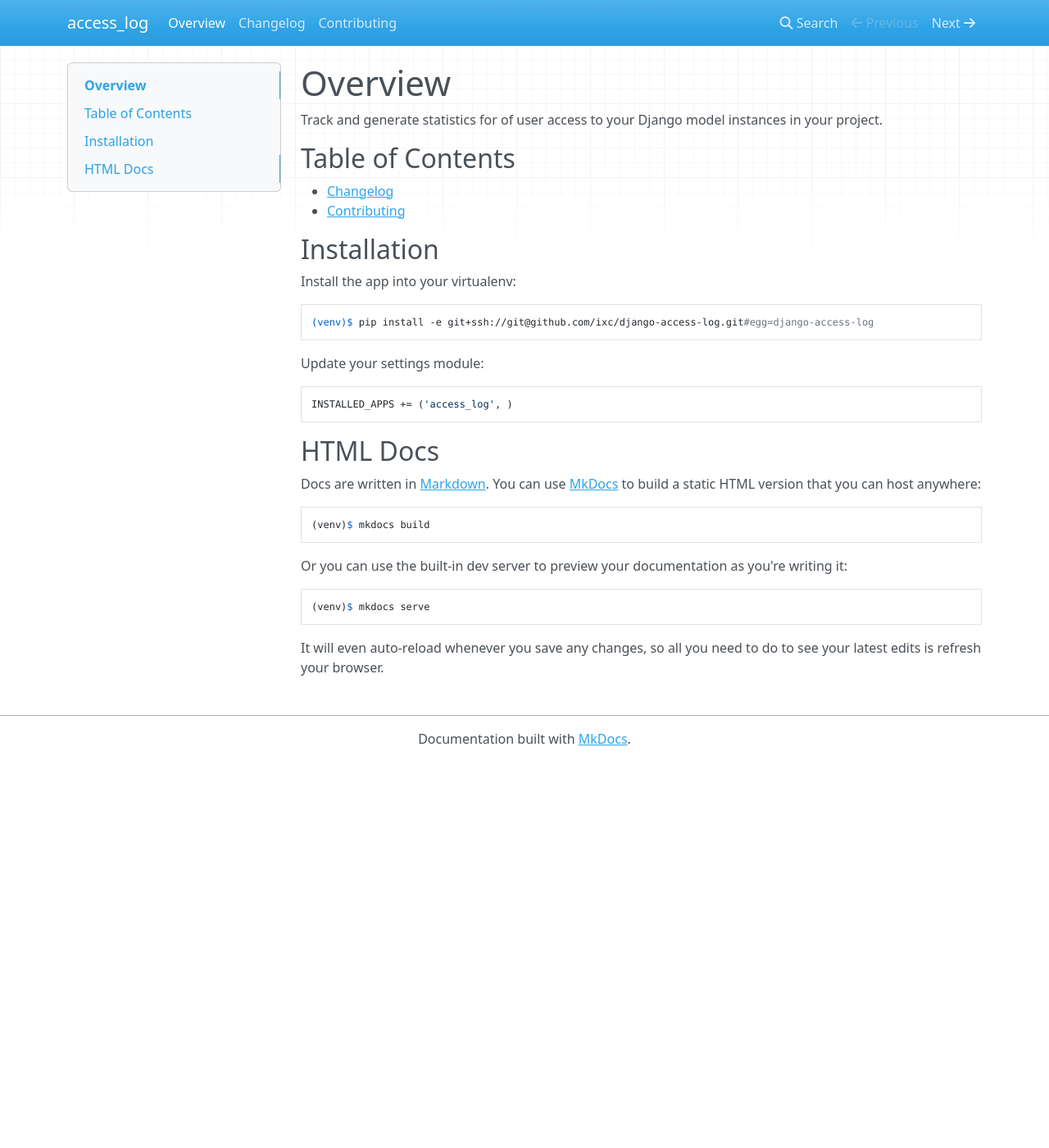
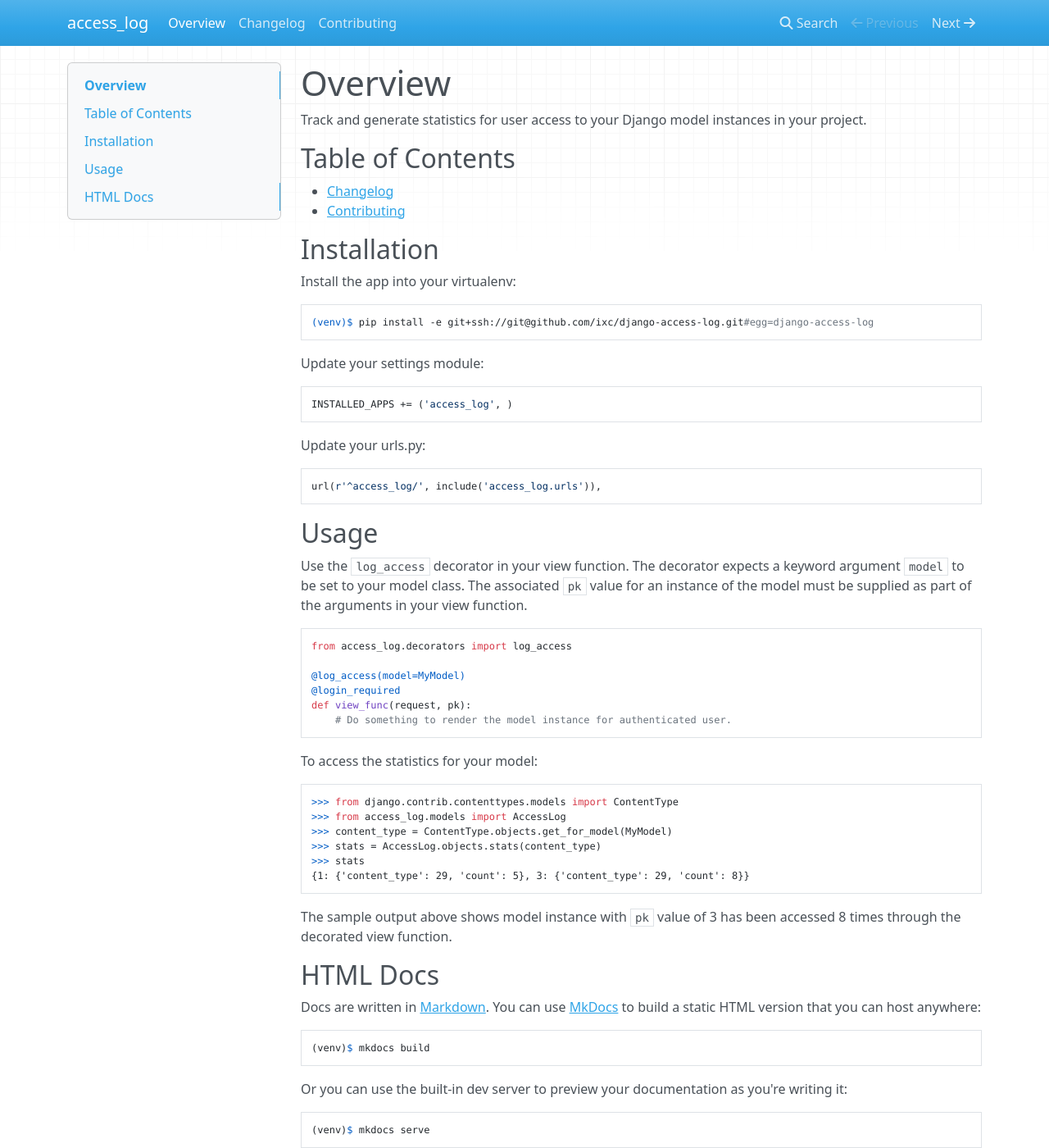
Before and after one commit to ixc/django-access-log, an MkDocs documentation site: the page built from docs/index.md, in a window 1280 px wide and 1400 px high. Shown: the whole window at 82% size. Built offline with MkDocs 1.6.1, drawn with Linux system fonts in a browser that asks for light colours; nearby versions of some CDN libraries.

Commit message:
Add app usage in documentation and require staff access to view downloads.

```diff
--- a/docs/index.md
+++ b/docs/index.md
@@ -16,6 +16,32 @@ Install the app into your virtualenv:
 Update your settings module:
 
     INSTALLED_APPS += ('access_log', )
+
+Update your urls.py:
+
+    url(r'^access_log/', include('access_log.urls')),
+
+## Usage
+
+Use the ``log_access`` decorator in your view function. The decorator expects a keyword argument ``model`` to be set to your model class. The associated ``pk`` value for an instance of the model must be supplied as part of the arguments in your view function.
+
+    from access_log.decorators import log_access
+
+    @log_access(model=MyModel)
+    @login_required
+    def view_func(request, pk):
+        # Do something to render the model instance for authenticated user.
+
+To access the statistics for your model:
+
+    >>> from django.contrib.contenttypes.models import ContentType
+    >>> from access_log.models import AccessLog
+    >>> content_type = ContentType.objects.get_for_model(MyModel)
+    >>> stats = AccessLog.objects.stats(content_type)
+    >>> stats
+    {1: {'content_type': 29, 'count': 5}, 3: {'content_type': 29, 'count': 8}}
+
+The sample output above shows model instance with ``pk`` value of 3 has been accessed 8 times through the decorated view function.
 
 ## HTML Docs
 
```
Also changed, not shown: other parts of docs/index.md (+1 -1 lines), 1 other file.
